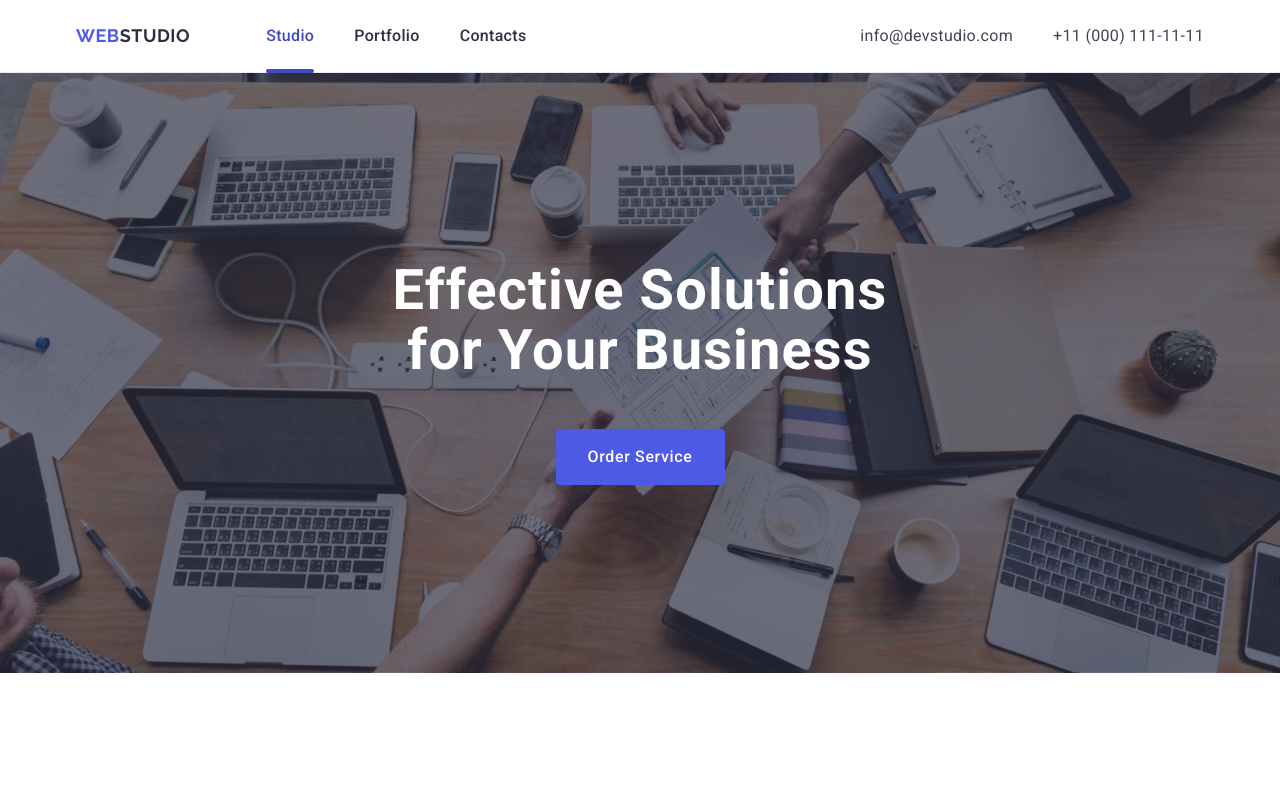
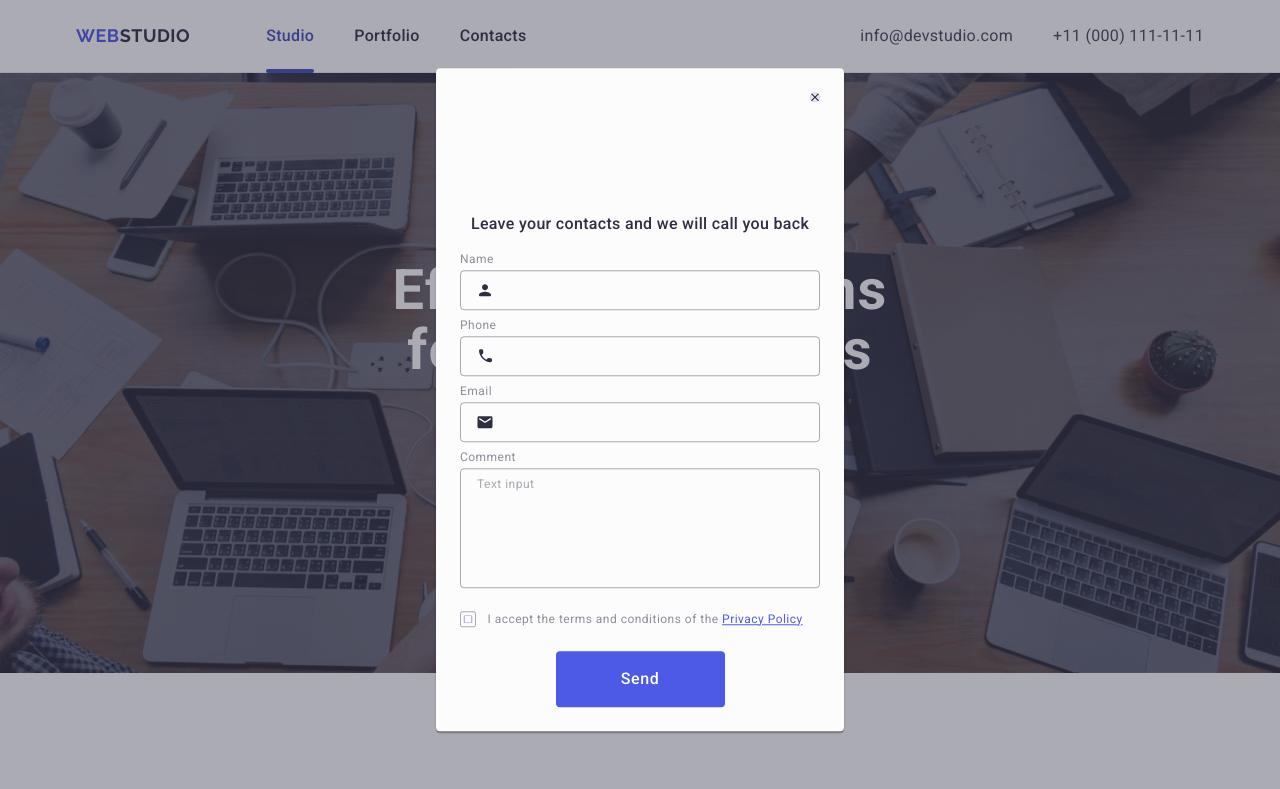
Before and after one commit to Lyubawa/goit-markup-hw-05, a plain HTML site: page index.html in a window 1280 px wide. Shown: the top 789 px of the page. Drawn offline with nearby package versions, Linux system fonts and the light colour scheme.

Commit message:
homework5-3

```diff
--- a/css/styles.css
+++ b/css/styles.css
@@ -459,6 +459,7 @@ transform: translateY(0%);
   }
   .subscribe-form{
     display: flex;
+    gap: 24px;
   }
   .subscribe-title{
     display: block;
@@ -476,13 +477,18 @@ transform: translateY(0%);
         border-radius: 4px;
             border: 1px solid #FFF;
             box-shadow: 0px 4px 4px 0px rgba(0, 0, 0, 0.15);
-    background-color: #2E2F42;
+            color: #ffffff;
+    background-color:transparent;
+    font-size: 12px;
+    line-height: 1.5;
+    letter-spacing: 0.04em;
+    padding-left: 16px;
+    drop-shadow: (0px 4px 4px rgba(0, 0, 0, 0.15));
     margin-right: 24px;
   }
   .subscribe-input::placeholder{
-    color: #FFF;
-    padding-left: 16px;
-  }
+    color: #ffffff;
+      }
   .subscribe-btn{
     display: flex;
     min-width: 165px;
@@ -502,6 +508,9 @@ transform: translateY(0%);
         letter-spacing: 0.04em;
         background-color: var(--IRIS, #4D5AE5);
                 fill: #FFFFFF;
+  }
+  .subscribe-icon{
+    margin-left: 16px;
   }
   /* ===== BACKDROP ===== */
   .backdrop{
@@ -530,28 +539,35 @@ transform: translateY(0%);
     min-height: 584px;
     top: 50%;
     left: 50%;
-    transform: translate(-50%, -50%);
-    padding: 24px;
+    transform: translate(-50%, -50%) scale(1);
+    padding: 72px 24px 24px 24px;
     border-radius: 4px;
     background-color: #FCFCFC;
+    box-shadow: 0px 1px 1px rgba(0, 0, 0, 0.14),
+        0px 1px 3px rgba(0, 0, 0, 0.12),
+        0px 2px 1px rgba(0, 0, 0, 0.2);
+    transition: transform 250ms cubic-bezier(0.4, 0, 0.2, 1);
   }
 
   .close-btn{
+    display: flex;
+    align-items: center;
+    justify-content: center;
     position: absolute;
     top: 24px;
     right: 24px;
-        border: none;
+        border: 1px solid rgba(0, 0, 0, 0.1);
         border-radius: 50%;
         line-height: 0;
-    padding: 8px;
+    padding: 0;
     background-color: #E7E9FC;
-transition: background-color 250ms cubic-bezier(0.4, 0, 0.2, 1);
+transition: background-color 250ms cubic-bezier(0.4, 0, 0.2, 1), border 250ms cubic-bezier(0.4, 0, 0.2, 1);
       }
 
 .close-btn:hover,
 .close-btn:focus{
    background-color: #404BBF;
-}
+   }
 
   .close-btn-icon{
     fill: #2E2F42;
@@ -596,7 +612,9 @@ transition: background-color 250ms cubic-bezier(0.4, 0, 0.2, 1);
     width: 100%;
     height: 40px;
     border-radius: 4px;
-        border: 1px solid #8E8F99;
+        border: 1px solid rgba(46, 47, 66, 0.4);
+        background-color: transparent;
+        outline: transparent;
         padding-left: 38px;
         transition: border-color 250ms cubic-bezier(0.4, 0, 0.2, 1);
      }
@@ -610,9 +628,13 @@ transition: background-color 250ms cubic-bezier(0.4, 0, 0.2, 1);
     left: 16px;
             transform: translateY(-50%);
         fill: #2E2F42;
+        transition: fill 250ms cubic-bezier(0.4, 0, 0.2, 1);
   }
   .review-form-field-input:focus + .review-form-field-icon{
 fill: #4D5AE5;
+  }
+  .review-form-field-comment{
+    margin-bottom: 16px;
   }
   .review-form-comment{
 width: 100%;
@@ -623,6 +645,8 @@ height: 120px;
     /* 116.667% */
     letter-spacing: 0.04em;
     color: rgba(46, 47, 66, 0.40);
+    background-color: transparent;
+    outline: transparent;
 border-radius: 4px;
     border: 1px solid rgba(46, 47, 66, 0.40);
     padding: 8px 16px;
@@ -658,12 +682,14 @@ border-radius: 2px;
 cursor: pointer;
 fill: transparent;
 margin-right: 8px;
+transition: background-color 250ms cubic-bezier(0.4, 0, 0.2, 1), border 250ms cubic-bezier(0.4, 0, 0.2, 1), fill 250ms cubic-bezier(0.4, 0, 0.2, 1);
   }
   .review-form-checkbox-input:checked
   + .review-form-checkbox-label
   > .review-form-own-checkbox{
+    border: none;
     background-color: #404BBF;
-    color: #F4F4FD;
+    fill: #F4F4FD;
   }
   .review-form-checkbox-input:focus
   +.review-form-checkbox-label
--- a/index.html
+++ b/index.html
@@ -580,11 +580,11 @@
         <div class="subscrube-container">
           <p class="subscribe-title">Subscribe</p>
           <form class="subscribe-form">
-            <label for="email-form">
+            <label class="subscribe-label" for="email-form">
               <input
                 class="subscribe-input"
                 type="email"
-                name="email_form"
+                name="email-subscribe-form"
                 id="email-form"
                 placeholder="E-mail"
               />
@@ -605,13 +605,13 @@
       </div>
     </footer>
     <!-- BACKDROP WITH MODAL WINDOW -->
-    <div class="backdrop">
+    <div class="backdrop is-open">
       <div class="modal">
-        <button class="close-btn">
+        <button class="close-btn" type="button">
           <svg
             class="close-btn-icon"
-            width="24"
-            height="24"
+            width="8"
+            height="8"
             aria-label="modal close icon"
           >
             <use href="./images/icons.svg#icon-close"></use>
@@ -628,7 +628,7 @@
                 class="review-form-field-input"
                 type="text"
                 id="user-name"
-                name="user_name"
+                name="user-name"
                 pattern="[a-zA-Zа-яА-ЯіІїЇєЄ']+"
                 title="Lyubov"
                 required
@@ -636,7 +636,7 @@
               <svg
                 class="review-form-field-icon"
                 width="18"
-                height="18"
+                height="24"
                 aria-label="person icon"
               >
                 <use href="./images/icons.svg#icon-person"></use>
@@ -660,7 +660,7 @@
               <svg
                 class="review-form-field-icon"
                 width="18"
-                height="18"
+                height="24"
                 aria-label="phone icon"
               >
                 <use href="./images/icons.svg#icon-phone"></use>
@@ -682,34 +682,34 @@
               <svg
                 class="review-form-field-icon"
                 width="18"
-                height="18"
+                height="24"
                 aria-label="email icon"
               >
                 <use href="./images/icons.svg#icon-email"></use>
               </svg>
             </div>
           </div>
-          <div class="review-form-field">
+          <div class="review-form-field review-form-field-comment">
             <label class="review-form-field-label" for="user-comment"
               >Comment</label
             >
             <textarea
               class="review-form-comment"
-              name="user_comment"
+              name="user-comment"
               id="user-comment"
-              placeholder="Enter text"
+              placeholder="Text input"
             ></textarea>
           </div>
           <div class="review-form-checkbox">
             <input
               class="review-form-checkbox-input visually-hidden"
               type="checkbox"
-              id="user-accept"
-              name="user_accept"
+              id="user-privacy"
+              name="user-privacy"
               value="true"
               required
             />
-            <label class="review-form-checkbox-label" for="user-accept">
+            <label class="review-form-checkbox-label" for="user-privacy">
               <span class="review-form-own-checkbox">
                 <svg
                   class="review-form-own-checkbox-icon"
```
